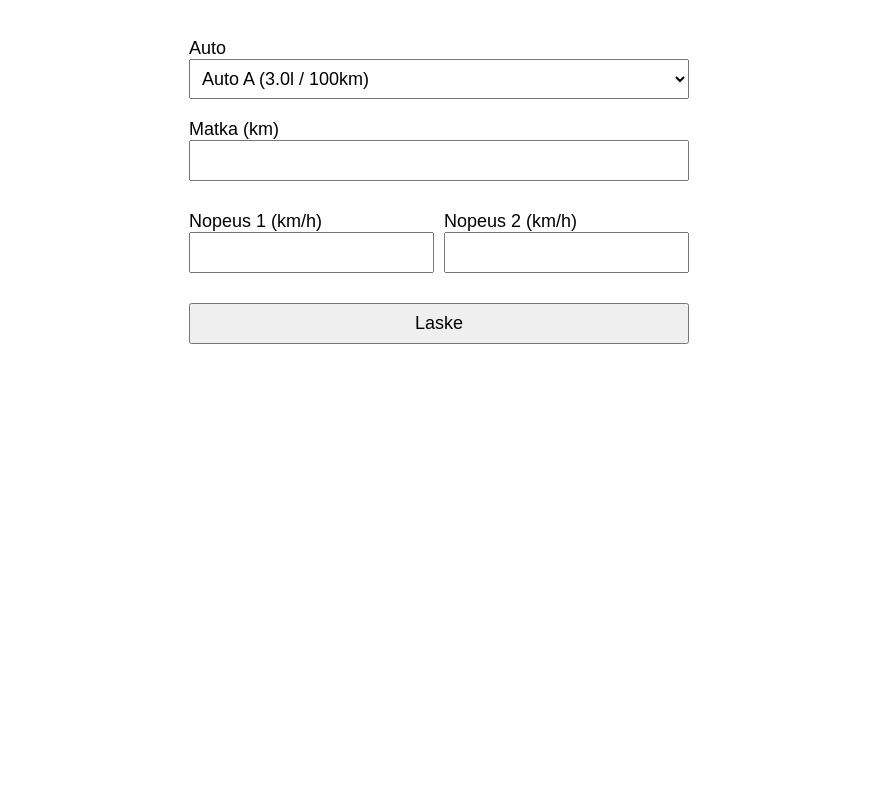
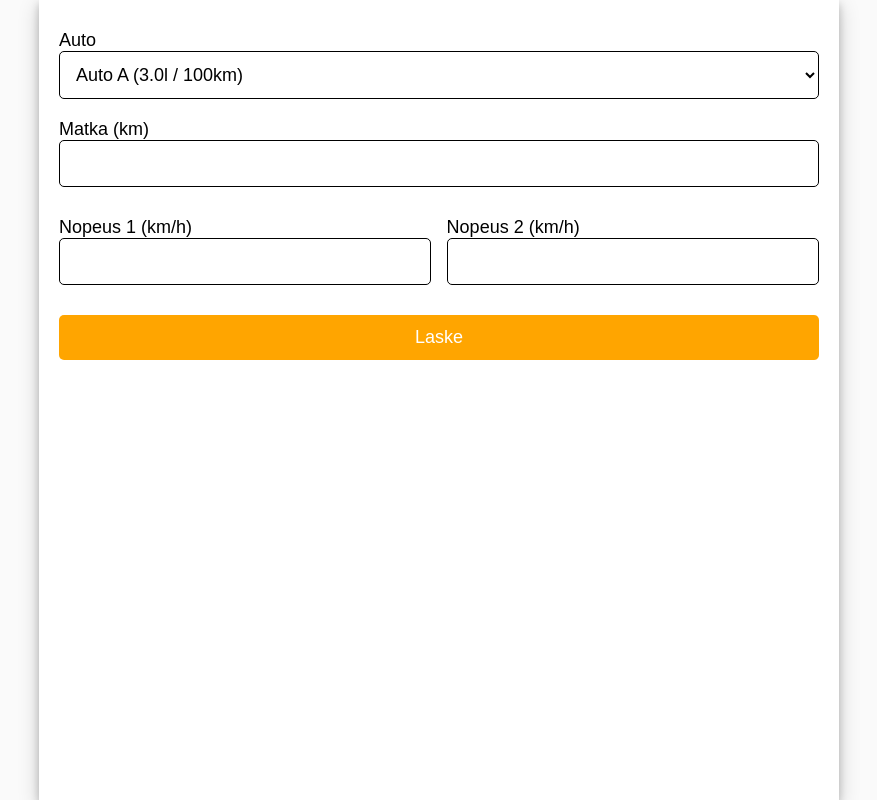
Before and after one commit to JoakimRiikonen/autoilumittari, a React (Create React App) app: page / in a window 1280 px wide. Shown: the whole page, without its empty margins (201-1078 px from the left). Built offline with nearby package versions, Linux system fonts and the light colour scheme.

Commit message:
modified styling

```diff
--- a/src/App.css
+++ b/src/App.css
@@ -2,5 +2,28 @@
   font-size: 18px;
   font-family: Arial, Helvetica, sans-serif;
   margin: 0 auto;
-  width: 500px;
+  width: 100%;
+  max-width: 800px;
+  height: 100%;
+  background-color: white;
+  box-sizing: border-box;
+  padding: 20px;
+  box-shadow: 0 4px 8px 0 rgba(0, 0, 0, 0.2), 0 6px 20px 0 rgba(0, 0, 0, 0.19);
 }
+
+html, body {
+  height: 100%;
+}
+
+body {
+  --primaryColor: orange;
+  background-color: #FAFAFA;
+  padding: 0;
+  margin: 0;
+}
+
+#root {
+  height: 100%;
+  padding: 0;
+  margin: 0;
+}
--- a/src/components/ResultsTable.css
+++ b/src/components/ResultsTable.css
@@ -3,9 +3,14 @@ table {
   width: 100%;
   text-align: left;
   border-collapse: collapse;
+  border: 1px solid #bbb;
 }
 
 th, td {
-  border: 1px solid #bbb;
-  padding: 8px;
+  border-bottom: 1px solid #bbb;
+  padding: 12px;
 }
+
+caption {
+  margin-bottom: 5px;
+}
--- a/src/components/TravelComparisonForm.css
+++ b/src/components/TravelComparisonForm.css
@@ -14,15 +14,15 @@ div {
 
 input {
   box-sizing: border-box;
-  width: 100%;
-  padding: 8px;
-  font-size: 18px;
 }
 
-select {
+input, select {
   width: 100%;
   font-size: 18px;
-  padding: 8px;
+  padding: 12px;
+  border: 1px solid black;
+  background-color: white;
+  border-radius: 5px;
 }
 
 .full {
@@ -39,3 +39,10 @@ select {
   padding: 0;
   margin: 0;
 }
+
+#submit {
+  background-color: var(--primaryColor);
+  border: none;
+  color: white;
+
+}
--- a/src/components/TravelComparisonForm.tsx
+++ b/src/components/TravelComparisonForm.tsx
@@ -54,7 +54,7 @@ export const TravelComparisonForm = ({ onSubmit }: TravelComparisonFormProps) =>
           <div className='error'>{errors.speed2?.message}</div>
         </div>
       <div className='full'>
-        <input type='submit' value='Laske'/>
+        <input id='submit' type='submit' value='Laske'/>
       </div>
     </form>
   )
```
